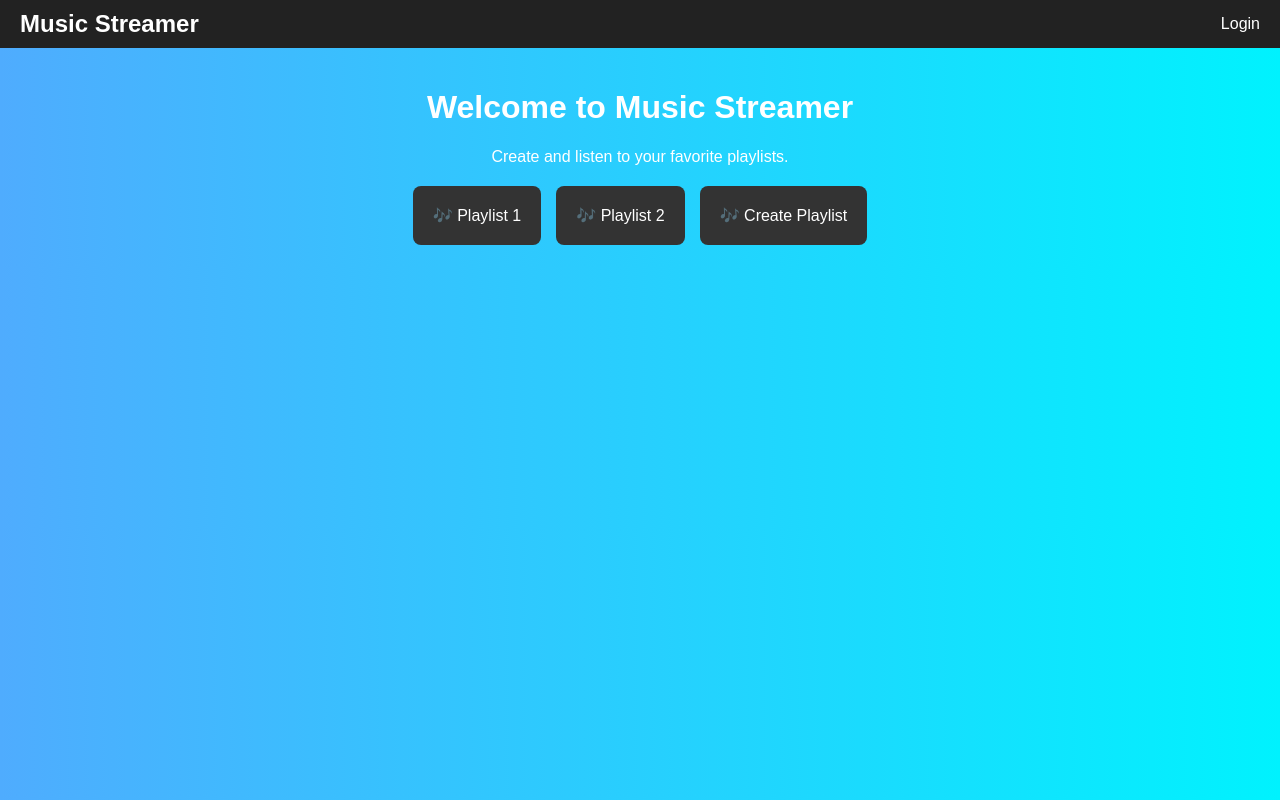
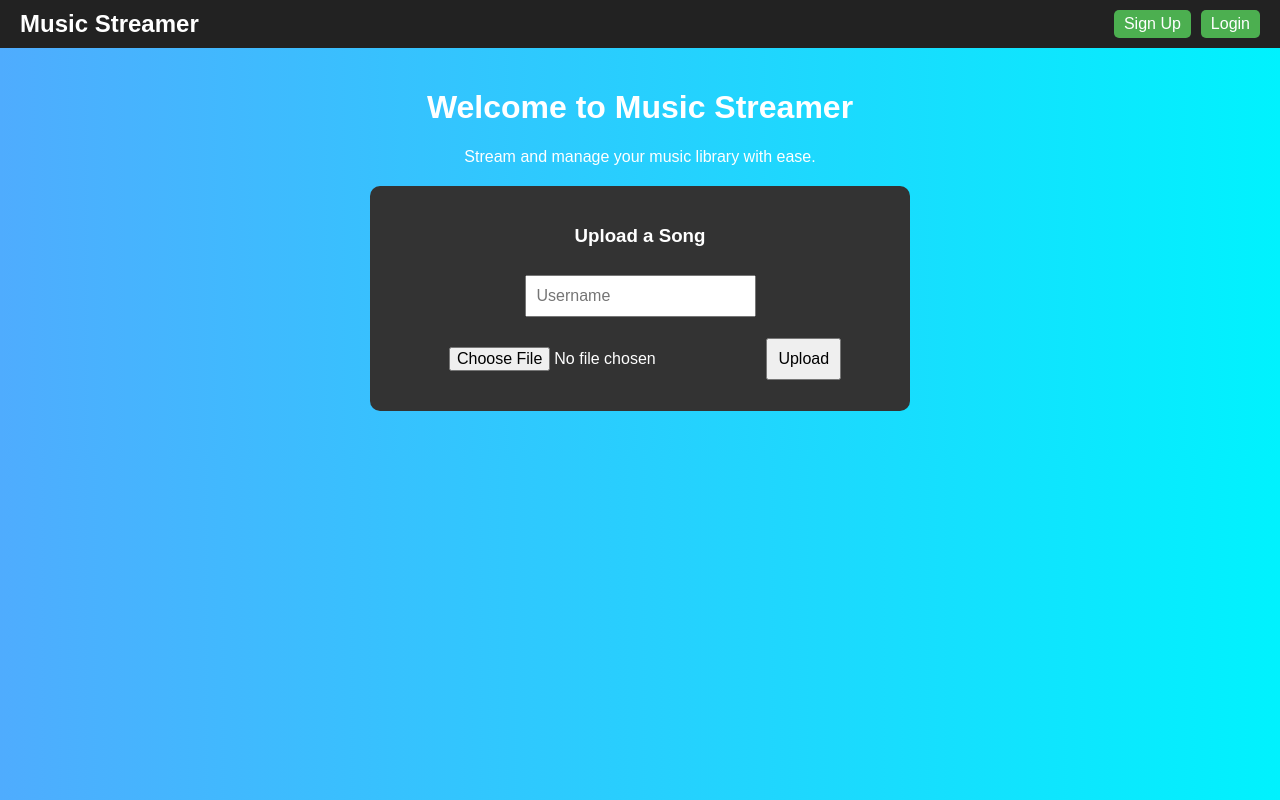
Before and after one commit to MasterD2012/Acute, a plain HTML site: page index.html in a window 1280 px wide. Drawn offline with Linux system fonts and the light colour scheme.

Commit message:
Update index.html

```diff
--- a/index.html
+++ b/index.html
@@ -24,55 +24,88 @@
             font-size: 1.5em;
             font-weight: bold;
         }
-        header .login {
+        header .buttons {
+            display: flex;
+            gap: 10px;
+        }
+        header .buttons button {
             cursor: pointer;
+            padding: 5px 10px;
+            border: none;
+            border-radius: 5px;
+            background-color: #4caf50;
+            color: white;
             font-size: 1em;
+        }
+        header .buttons button:hover {
+            background-color: #45a049;
         }
         .content {
             padding: 20px;
             text-align: center;
         }
-        .playlists {
-            margin-top: 20px;
-            display: flex;
-            justify-content: center;
-            gap: 15px;
-        }
-        .playlist {
+        .upload {
+            margin: 20px auto;
+            max-width: 500px;
             background: #333;
             padding: 20px;
-            border-radius: 8px;
-            cursor: pointer;
-            transition: transform 0.2s;
+            border-radius: 10px;
         }
-        .playlist:hover {
-            transform: scale(1.1);
+        .upload input, .upload button {
+            margin: 10px 0;
+            padding: 10px;
+            font-size: 1em;
         }
     </style>
 </head>
 <body>
     <header>
         <div class="logo">Music Streamer</div>
-        <div class="login" onclick="login()">Login</div>
+        <div class="buttons">
+            <button onclick="showSignUp()">Sign Up</button>
+            <button onclick="showLogin()">Login</button>
+        </div>
     </header>
     <div class="content">
         <h1>Welcome to Music Streamer</h1>
-        <p>Create and listen to your favorite playlists.</p>
-        <div class="playlists">
-            <div class="playlist">🎶 Playlist 1</div>
-            <div class="playlist">🎶 Playlist 2</div>
-            <div class="playlist">🎶 Create Playlist</div>
+        <p>Stream and manage your music library with ease.</p>
+        <div class="upload">
+            <h3>Upload a Song</h3>
+            <form id="uploadForm" action="http://localhost:5000/upload" method="POST" enctype="multipart/form-data">
+                <input type="text" name="username" placeholder="Username" required>
+                <input type="file" name="file" accept=".mp3,.wav" required>
+                <button type="submit">Upload</button>
+            </form>
         </div>
     </div>
     <script>
-        function login() {
-            const username = prompt("Enter username:");
-            const password = prompt("Enter password:");
+        function showSignUp() {
+            const username = prompt("Enter a username:");
+            const password = prompt("Enter a password:");
             if (username && password) {
-                alert(`Welcome, ${username}!`);
-                // Send login data to server (e.g., via fetch or axios)
-            } else {
-                alert("Login failed. Please try again.");
+                fetch("http://localhost:5000/signup", {
+                    method: "POST",
+                    headers: { "Content-Type": "application/json" },
+                    body: JSON.stringify({ username, password }),
+                })
+                .then((response) => response.json())
+                .then((data) => alert(data.message))
+                .catch((error) => alert("Error: " + error));
+            }
+        }
+
+        function showLogin() {
+            const username = prompt("Enter your username:");
+            const password = prompt("Enter your password:");
+            if (username && password) {
+                fetch("http://localhost:5000/login", {
+                    method: "POST",
+                    headers: { "Content-Type": "application/json" },
+                    body: JSON.stringify({ username, password }),
+                })
+                .then((response) => response.json())
+                .then((data) => alert(data.message))
+                .catch((error) => alert("Error: " + error));
             }
         }
     </script>
```
